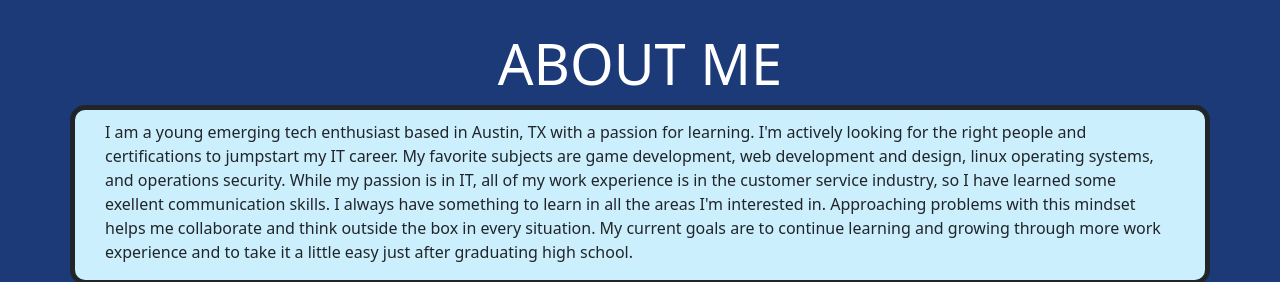
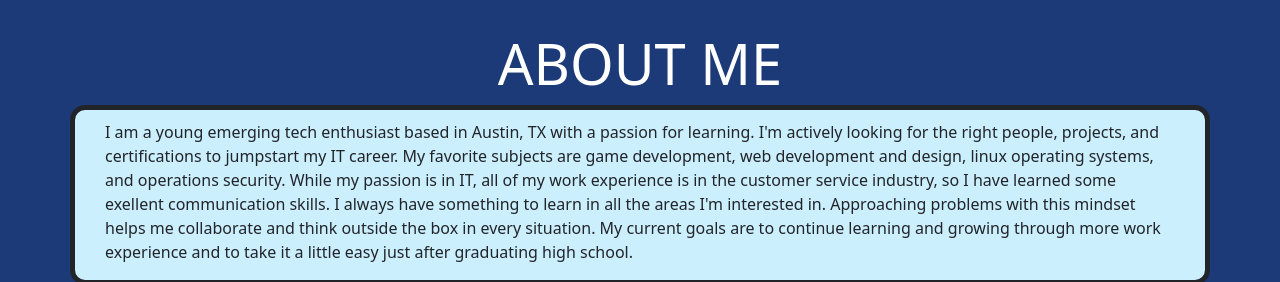
Before and after one commit to GabeDidIt/gabedidit.github.io, a website: page index.html in a window 1280 px wide. Shown: the part 920-1202 px from the top of the page. Drawn offline with nearby package versions, Linux system fonts and the light colour scheme.

Commit message:
edit about me section

```diff
--- a/index.html
+++ b/index.html
@@ -75,7 +75,7 @@
       </p> -->
       <p>
         I am a young emerging tech enthusiast based in Austin, TX with a passion for learning. I'm actively looking for the
-        right people and certifications to jumpstart my IT career. My favorite subjects are game development,
+        right people, projects, and certifications to jumpstart my IT career. My favorite subjects are game development,
         web development and design, linux operating systems, and operations security. While my passion is in IT,
         all of my work experience is in the customer service industry, so I have learned some exellent communication skills.
         I always have something to learn in all the areas I'm interested in. Approaching problems with this mindset helps me
```
